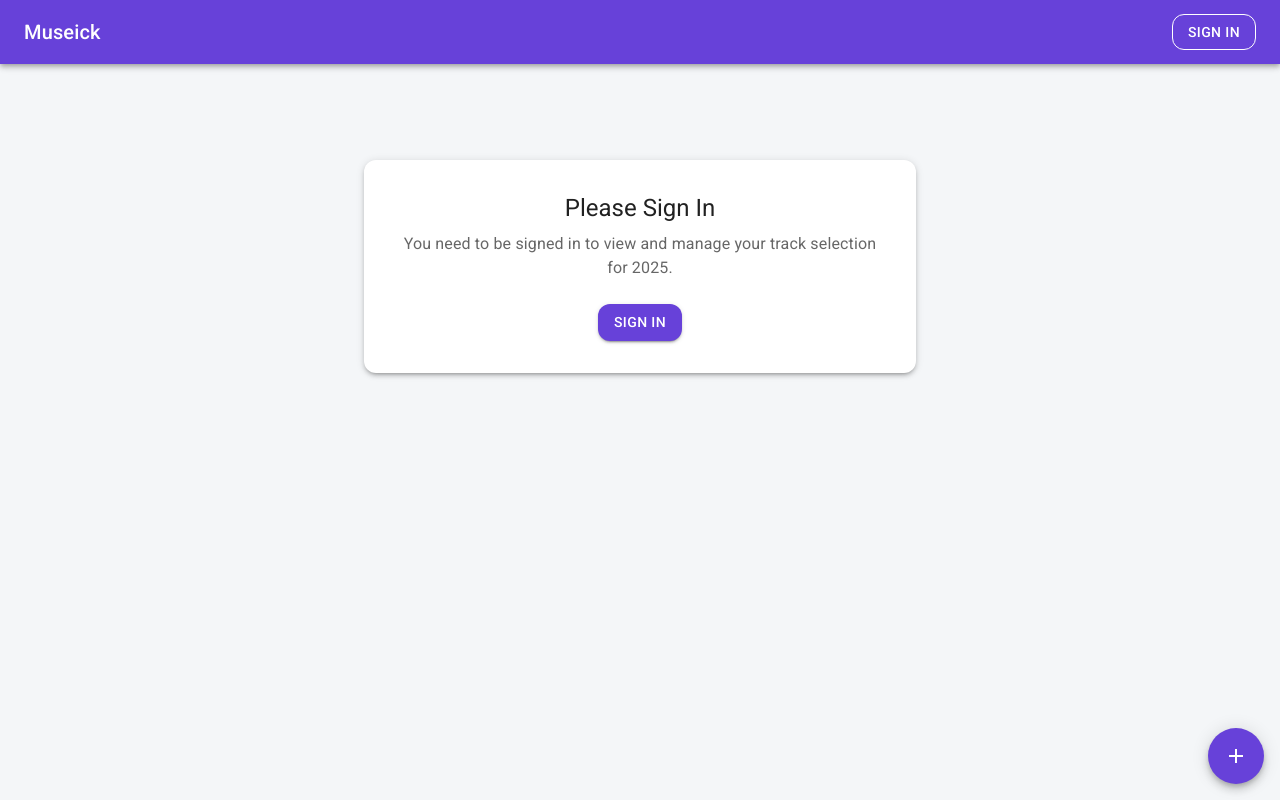
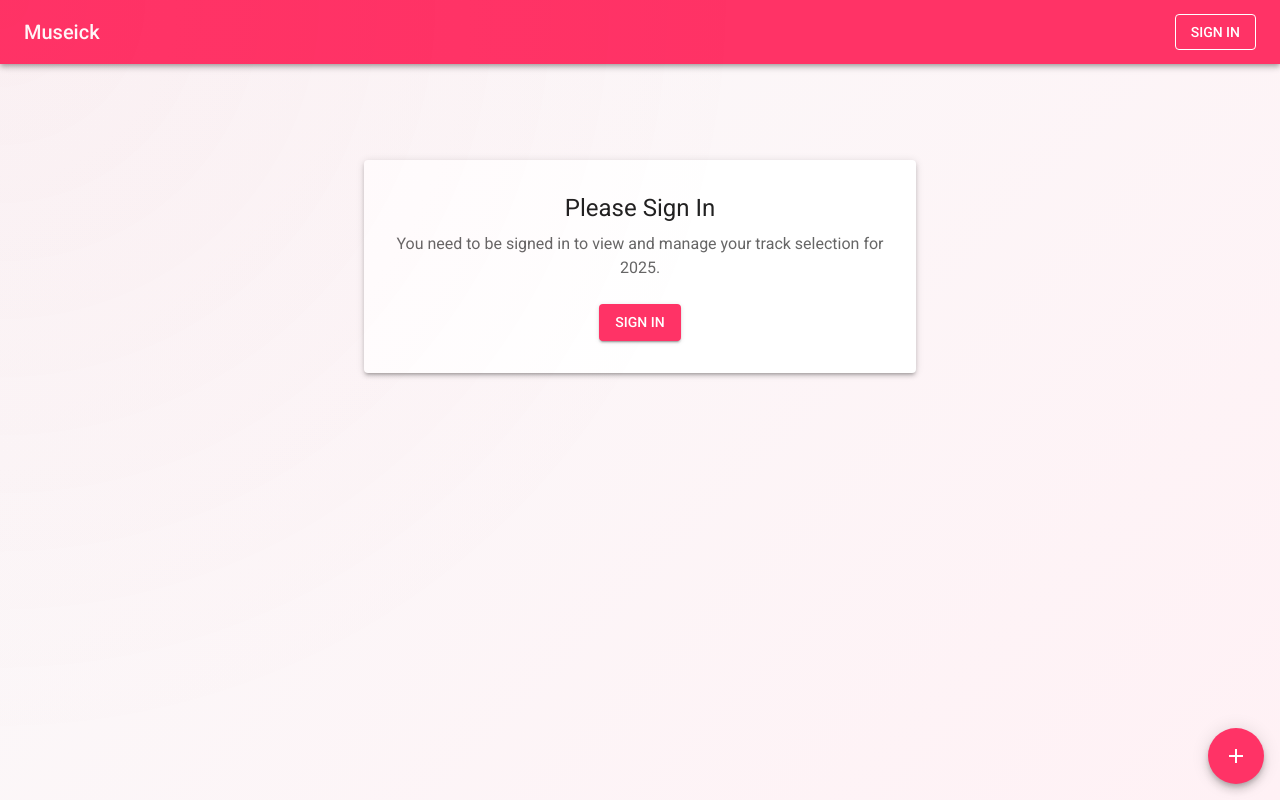
Before and after one commit to Seven7een/museick, a React (Vite) app in the folder museick-frontend/: page /tracks in a window 1280 px wide. Built offline with nearby package versions, Linux system fonts and the light colour scheme; no server answers.

Commit message:
Add themes and better handling for album art

```diff
--- a/museick-frontend/package.json
+++ b/museick-frontend/package.json
@@ -16,6 +16,7 @@
     "@mui/icons-material": "^7.0.2",
     "@mui/material": "^7.0.2",
     "axios": "^1.8.4",
+    "fast-average-color": "^9.5.0",
     "react": "^19.0.0",
     "react-dom": "^19.0.0",
     "react-router-dom": "^7.5.0"
--- a/museick-frontend/src/App.tsx
+++ b/museick-frontend/src/App.tsx
@@ -1,9 +1,7 @@
-import React, { useEffect, useState } from 'react';
+import React from 'react';
 import { BrowserRouter as Router, Routes, Route } from 'react-router-dom';
-import { ThemeProvider, CssBaseline, Container } from '@mui/material';
-import { useAuth } from "@clerk/clerk-react";
+import { CssBaseline, Container, Box } from '@mui/material';
 
-import theme from '@/theme/theme';
 import Navbar from '@/components/layout/Navbar';
 import Callback from '@/pages/Callback';
 import HomePage from '@/pages/Home';
@@ -13,88 +11,63 @@ import TracksPage from '@/pages/TracksPage';
 import ArtistsPage from '@/pages/ArtistsPage';
 import AlbumsPage from '@/pages/AlbumsPage';
 
-import { syncUserWithBackend } from '@/features/api/backendApi';
-import { initializeAuthToken } from '@/services/selectionApi';
+import { ThemeProvider, useThemeContext } from './context/ThemeContext';
 
 // Main App Content Component (to allow hooks within Router context)
 const AppContent: React.FC = () => {
-  const { isSignedIn, isLoaded, getToken } = useAuth();
-  const [hasSyncedUser, setHasSyncedUser] = useState(false); // Flag for Clerk user sync
-
-  // Initialize the auth token getter immediately
-  useEffect(() => {
-    initializeAuthToken(getToken);
-  }, [getToken]);
-
-  // Effect: Sync Clerk User with Backend & Handle Logout Cleanup
-  useEffect(() => {
-    const syncUser = async () => {
-      if (!isSignedIn || hasSyncedUser) return; // Only sync if signed in and not already synced
-
-      try {
-        console.log("Clerk user signed in, attempting to sync with backend...");
-        const token = await getToken();
-        if (!token) {
-            console.warn("Could not get Clerk token for backend sync.");
-            return;
-        }
-        await syncUserWithBackend(token);
-        console.log("Backend user sync successful.");
-        setHasSyncedUser(true); // Mark sync as complete for this session
-      } catch (error) {
-        console.error("Failed to sync user with backend:", error);
-        // TODO: Implement retry logic or user notification?
-      }
-    };
-
-    // Trigger sync when Clerk is loaded and user is signed in
-    if (isLoaded) {
-      syncUser();
-    }
-
-    // Cleanup on sign-out
-    if (isLoaded && !isSignedIn) {
-        console.log("Clerk user signed out, clearing Spotify token and sync status from localStorage.");
-        localStorage.removeItem('spotify_access_token');
-        // TODO: Optionally clear refresh token if stored elsewhere
-        localStorage.removeItem('spotify_auth_status'); // Clear any pending status from localStorage
-        localStorage.removeItem('spotify_auth_error_details');
-        // Clear pending flags just in case (might be redundant but safe)
-        localStorage.removeItem('spotify_code_verifier');
-
-        setHasSyncedUser(false); // Reset sync flag for next sign-in
-        // Notify components (like Navbar/HomePage) that Spotify is disconnected
-        window.dispatchEvent(new CustomEvent('spotifyAuthExpired')); // Re-use this event name
-    }
-  }, [isSignedIn, isLoaded, getToken, hasSyncedUser]); // Dependencies
+  const { mode } = useThemeContext();
 
   return (
-    <>
+    <Box
+      sx={{
+        minHeight: '100vh',
+        background: mode === 'muse'
+          ? 'linear-gradient(135deg, #FAFAFA 0%, #FFF1F5 100%)'
+          : 'linear-gradient(135deg, #FAFAFA 0%, #F0F7F6 100%)',
+        transition: 'background 0.5s ease',
+      }}
+    >
       <Navbar />
-      <Container maxWidth="lg" sx={{ py: 4, mb: 10 }}> {/* Add bottom margin to prevent overlap with SpeedDial */}
+      <Container
+        maxWidth="lg"
+        sx={{
+          py: 4,
+          mb: 10,
+          position: 'relative',
+          '&::before': {
+            content: '""',
+            position: 'fixed',
+            top: 0,
+            left: 0,
+            right: 0,
+            bottom: 0,
+            background: mode === 'muse'
+              ? 'radial-gradient(circle at 0% 0%, rgba(255, 51, 102, 0.05) 0%, transparent 50%)'
+              : 'radial-gradient(circle at 100% 0%, rgba(42, 157, 143, 0.05) 0%, transparent 50%)',
+            transition: 'background 0.5s ease',
+            pointerEvents: 'none',
+          }
+        }}
+      >
         <Routes>
           <Route path="/" element={<HomePage />} />
           <Route path="/callback" element={<Callback />} />
           <Route path="/playground" element={<Playground />} />
-          {/* TODO: Protect these routes based on isSignedIn */}
           <Route path="/tracks" element={<TracksPage />} />
           <Route path="/artists" element={<ArtistsPage />} />
           <Route path="/albums" element={<AlbumsPage />} />
-          {/* TODO: Add a 404 Not Found route */}
         </Routes>
       </Container>
       <NavigationSpeedDial />
-    </>
+    </Box>
   );
 };
 
 // Main App Wrapper
 const App: React.FC = () => (
-  <ThemeProvider theme={theme}>
-    <CssBaseline />
-    {/* Router needs to be outside AppContent so hooks like useLocation/useNavigate work */}
+  <ThemeProvider>
     <Router>
-        <AppContent />
+      <AppContent />
     </Router>
   </ThemeProvider>
 );
--- a/museick-frontend/src/components/layout/Navbar.tsx
+++ b/museick-frontend/src/components/layout/Navbar.tsx
@@ -4,7 +4,7 @@ import { AppBar, Toolbar, Typography, Box, Button, Chip } from '@mui/material';
 import { SignedIn, SignedOut, SignInButton, UserButton } from "@clerk/clerk-react";
 import { buildSpotifyAuthUrl } from '@/features/spotify/auth';
 import CheckCircleIcon from '@mui/icons-material/CheckCircle';
-import LinkOffIcon from '@mui/icons-material/LinkOff';
+import LinkOffIcon from '@mui/icons-material/Link';
 import SpotifyIcon from '@mui/icons-material/Link';
 
 const Navbar: React.FC = () => {
--- a/museick-frontend/src/components/layout/SelectionPageLayout.tsx
+++ b/museick-frontend/src/components/layout/SelectionPageLayout.tsx
@@ -3,6 +3,7 @@ import { Box, Typography, Container, ToggleButtonGroup, ToggleButton, Fade, Pape
 import FavoriteIcon from '@mui/icons-material/Favorite';
 import HeartBrokenIcon from '@mui/icons-material/HeartBroken';
 import { useAuth, SignInButton } from "@clerk/clerk-react";
+import { useThemeContext } from '@/context/ThemeContext';
 
 import YearlySelectionGrid from '@/components/yearly/YearlySelectionGrid';
 import { GridItemType, GridMode } from '@/types/spotify.types';
@@ -16,10 +17,13 @@ interface SelectionPageLayoutProps {
 const SelectionPageLayout: React.FC<SelectionPageLayoutProps> = ({ itemType, year, pageTitle }) => {
   const [visibleMode, setVisibleMode] = useState<GridMode>('muse');
   const { isSignedIn } = useAuth();
+  const { setMode } = useThemeContext();
 
   const handleModeChange = (_: React.MouseEvent<HTMLElement>, newMode: GridMode | null) => {
     if (newMode !== null) {
+      console.log('Changing mode to:', newMode);
       setVisibleMode(newMode);
+      setMode(newMode);
     }
   };
 
--- /dev/null
+++ b/museick-frontend/src/context/ThemeContext.tsx
@@ -0,0 +1,29 @@
+import React, { createContext, useContext, useState } from 'react';
+import { ThemeProvider as MuiThemeProvider } from '@mui/material/styles';
+import { museTheme, ickTheme } from '../theme/theme';
+
+type ThemeContextType = {
+  mode: 'muse' | 'ick';
+  setMode: (mode: 'muse' | 'ick') => void;
+};
+
+const ThemeContext = createContext<ThemeContextType | undefined>(undefined);
+
+export const ThemeProvider: React.FC<{ children: React.ReactNode }> = ({ children }) => {
+  const [mode, setMode] = useState<'muse' | 'ick'>('muse');
+  const theme = mode === 'muse' ? museTheme : ickTheme;
+
+  return (
+    <ThemeContext.Provider value={{ mode, setMode }}>
+      <MuiThemeProvider theme={theme}>
+        {children}
+      </MuiThemeProvider>
+    </ThemeContext.Provider>
+  );
+};
+
+export const useThemeContext = () => {
+  const context = useContext(ThemeContext);
+  if (!context) throw new Error('useThemeContext must be used within ThemeProvider');
+  return context;
+};
--- /dev/null
+++ b/museick-frontend/src/theme/colors.ts
@@ -0,0 +1,29 @@
+export const colors = {
+  primary: {
+    main: '#FF3399', // Vibrant pink
+    light: '#FF66B2',
+    dark: '#CC0066',
+    contrastText: '#ffffff'
+  },
+  secondary: {
+    main: '#6B4CF6', // Purple
+    light: '#9579F8',
+    dark: '#4933B3',
+    contrastText: '#ffffff'
+  },
+  muse: {
+    main: '#22D1AA', // Mint
+    light: '#64E3C5',
+    dark: '#119178'
+  },
+  ick: {
+    main: '#FF6B6B', // Coral
+    light: '#FF9999',
+    dark: '#CC4444'
+  },
+  background: {
+    default: '#FAFAFA',
+    paper: '#FFFFFF',
+    gradient: 'linear-gradient(135deg, #FF3399 0%, #6B4CF6 100%)'
+  }
+};
--- a/museick-frontend/src/theme/theme.ts
+++ b/museick-frontend/src/theme/theme.ts
@@ -1,22 +1,68 @@
-import { createTheme } from '@mui/material/styles';
+import { createTheme, ThemeOptions } from '@mui/material/styles';
 
-const theme = createTheme({
+declare module '@mui/material/styles' {
+  interface Palette {
+    muse: Palette['primary'];
+    ick: Palette['primary'];
+  }
+  interface PaletteOptions {
+    muse?: PaletteOptions['primary'];
+    ick?: PaletteOptions['primary'];
+  }
+}
+
+const baseTheme: ThemeOptions = {
+  typography: {
+    fontFamily: "'Poppins', 'Roboto', sans-serif",
+  },
+};
+
+export const museTheme = createTheme({
+  ...baseTheme,
   palette: {
-    mode: 'light', // Or 'dark'
     primary: {
-      main: '#6741d9', // Museick Purple
+      main: '#FF3366', // Deep rose pink
+      light: '#FF6B8E',
+      dark: '#CC1A4D',
     },
     secondary: {
-      main: '#ff4081', // Accent Pink
+      main: '#6B4CF6', // Rich purple
+      light: '#8C75F7',
+      dark: '#4933B3',
+    },
+    muse: {
+      main: '#FF3366',
+      light: '#FF6B8E',
+      dark: '#CC1A4D',
     },
     background: {
-      default: '#f4f6f8',
-      paper: '#ffffff',
+      default: '#FAFAFA',
+      paper: '#FFFFFF',
     },
-  },
-  shape: {
-    borderRadius: 12,
   },
 });
 
-export default theme;
+export const ickTheme = createTheme({
+  ...baseTheme,
+  palette: {
+    primary: {
+      main: '#2A9D8F', // Deep teal
+      light: '#4DB5A9',
+      dark: '#1E7268',
+    },
+    secondary: {
+      main: '#264653', // Dark slate
+      light: '#3A5A68',
+      dark: '#1B323B',
+    },
+    ick: {
+      main: '#2A9D8F',
+      light: '#4DB5A9',
+      dark: '#1E7268',
+    },
+    background: {
+      default: '#FAFAFA',
+      paper: '#FFFFFF',
+    },
+  },
+});
```
Also changed, not shown: museick-frontend/src/components/yearly/MonthSlot.tsx (+97 -11 lines), 1 other file (tests, documents, lock files or other folders).
